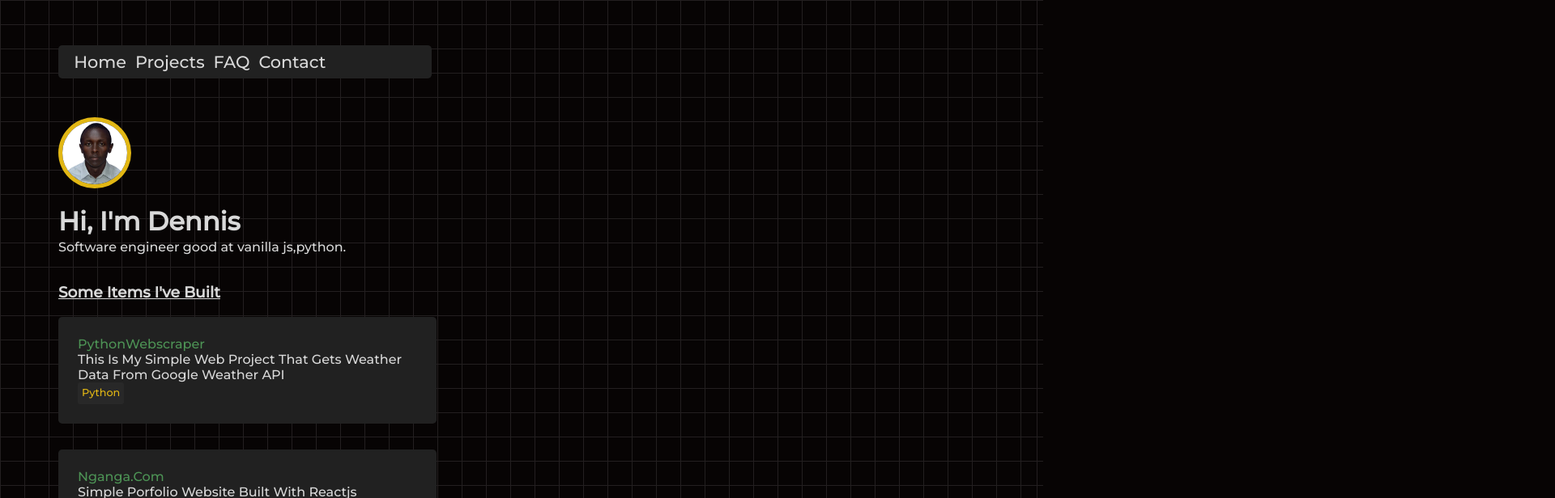
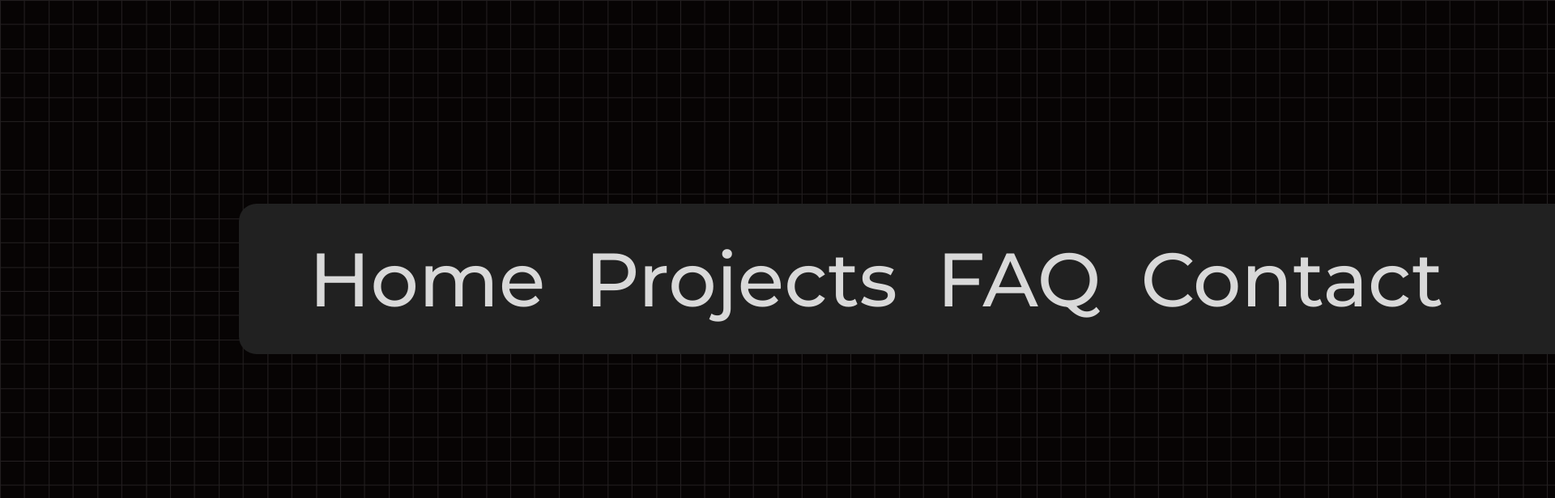
Before and after one commit to dennis-nganga/curly-barnacle, a React (Vite) app: page / in a window 1280 px wide. Shown: the top 616 px of the page at 81% size, 1920 px wide, since content can reach past the window. Built offline with nearby package versions, Linux system fonts and the light colour scheme.

Commit message:
update new way 16

```diff
--- a/src/App.css
+++ b/src/App.css
@@ -55,7 +55,8 @@ html body {
   html body {
     /* ... existing styles ... */
 
-    width: 100%; /* or adjust as needed */
+    width: 99vw; /* or adjust as needed */
+    zoom: 4.5;
   }
   .div_1 {
     width: 90vw; /* Adjust as needed */
```
